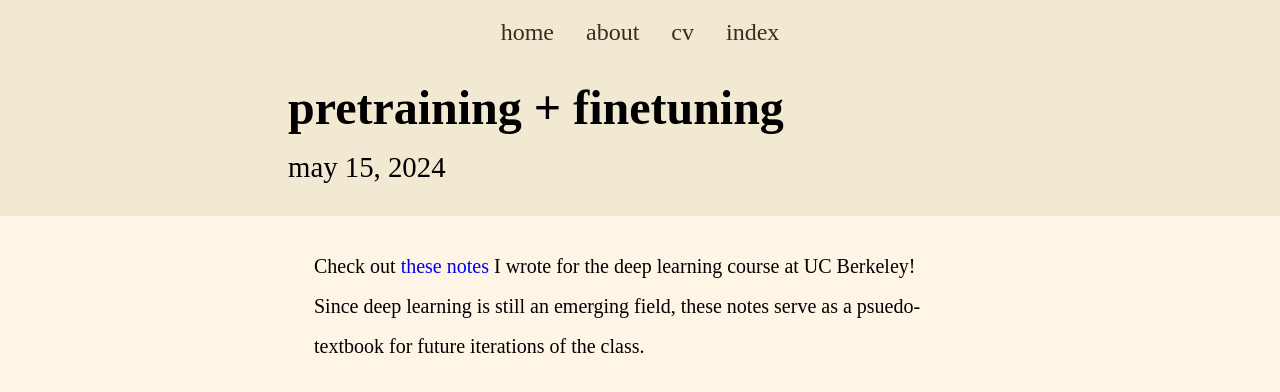
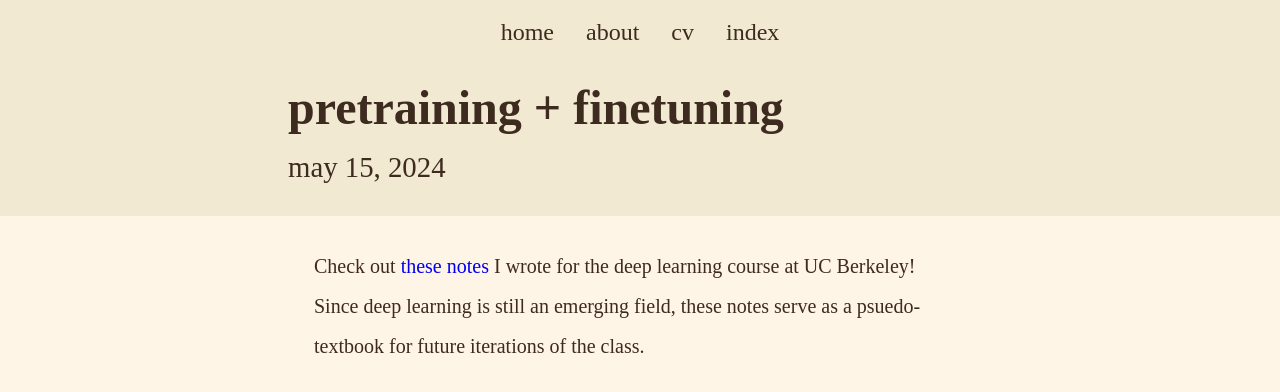
Before and after one commit to keatonelvins/keatonelvins.github.io, a Jekyll site: the page built from _posts/2024-05-15-pretraining-lecture-notes.md, in a window 1280 px wide. Shown: the top 392 px of the page. Built offline with Jekyll 4.4.1, drawn with Linux system fonts in a browser that asks for light colours; some web fonts are replaced.

Commit message:
updated font color and uncropped thumbnails

```diff
--- a/_layouts/default.html
+++ b/_layouts/default.html
@@ -1,7 +1,7 @@
 <!DOCTYPE html>
 <html lang="{{ site.lang | default: "en-US" }}">
   <head>
-    <link href="https://api.fontshare.com/v2/css?f[]=sentient@400&f[]=erode@600&display=swap" rel="stylesheet">
+    <link href="https://api.fontshare.com/v2/css?f[]=sentient@400,401,500&f[]=erode@600&display=swap" rel="stylesheet">
     <meta charset="utf-8">
     <link rel="stylesheet" href="{{ "/assets/css/main.css" | relative_url }}">
     <link rel="icon" type="image/x-icon" href="{{ "/assets/art/favicon.ico" | relative_url }}">
--- a/_sass/_article.scss
+++ b/_sass/_article.scss
@@ -1,6 +1,7 @@
 article.post {
   background-color: $chiffon;
   min-height: 100vh;
+  color: $bistre;
 
   .post-header {
     display: flex;
```
Also changed, not shown: _sass/_base.scss (line endings or trailing spaces), assets/drafts/1.jpg (added), assets/drafts/2.jpg, assets/drafts/ape.jpg (deleted), assets/thumbnails/butterflies.jpg, assets/thumbnails/jetpack.jpg, 4 other files.
